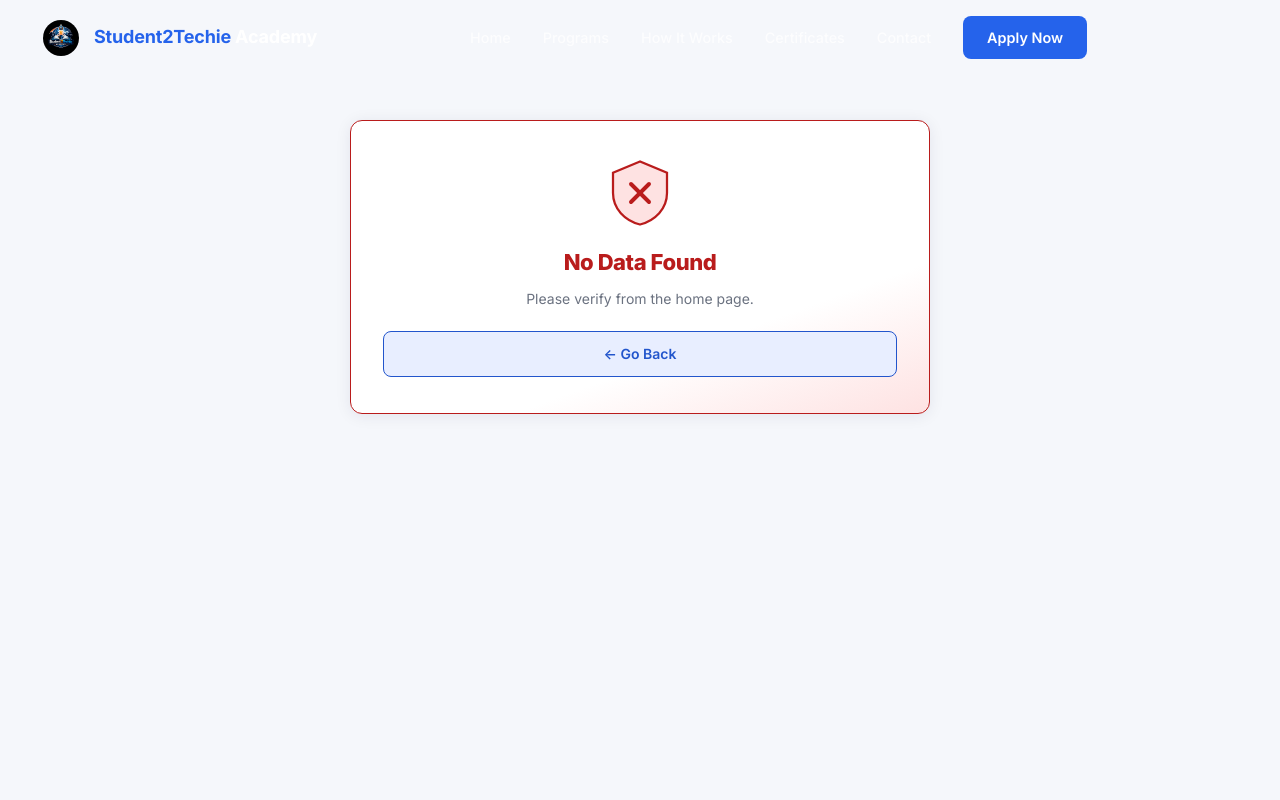
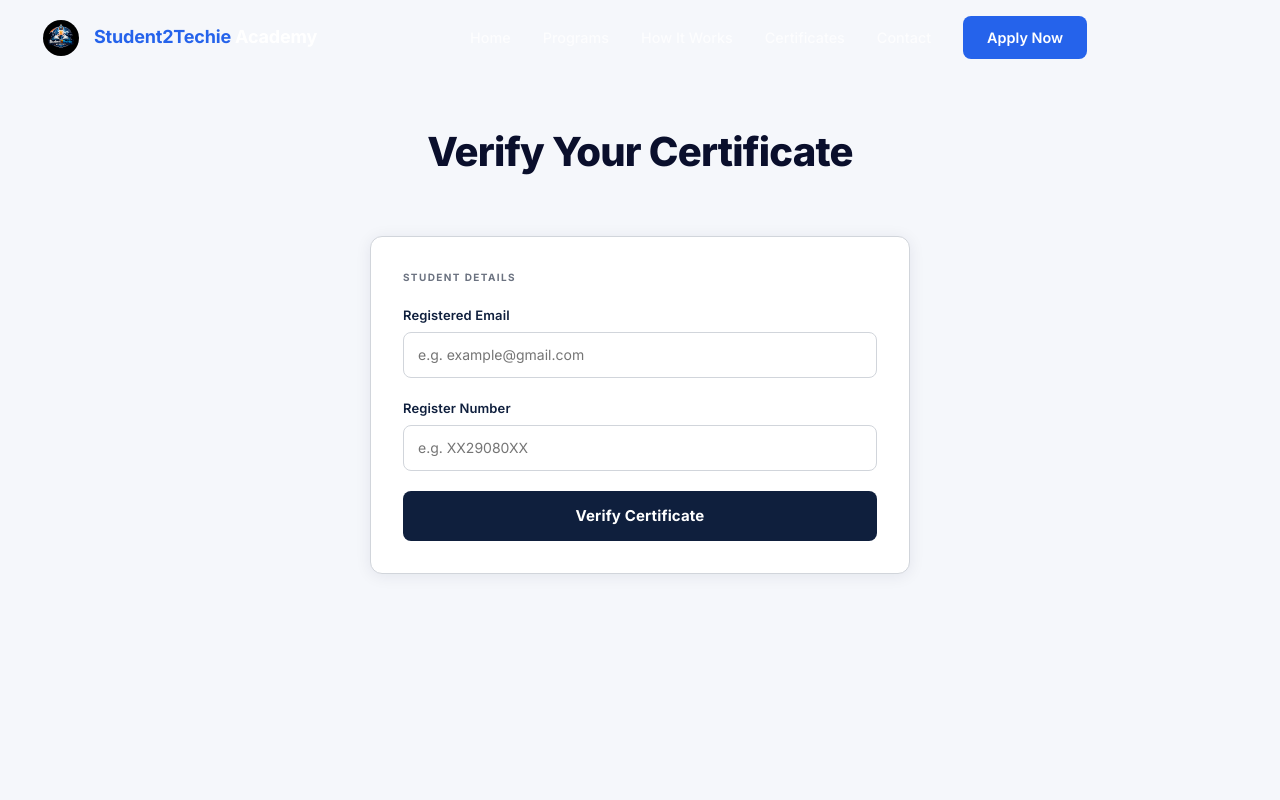
Before and after one commit to student2techie-star/student2techie, a React (Vite) app: page /verify in a window 1280 px wide. Shown: the top 800 px of the page. Built offline with nearby package versions, Linux system fonts and the light colour scheme; the HTML template or start-up script is replaced by a standard one.

Commit message:
feat: implement certificate verification page with student record display and SEO integration

```diff
--- a/src/components/Verify.jsx
+++ b/src/components/Verify.jsx
@@ -2,6 +2,7 @@ import { useEffect } from "react";
 import { useLocation, useNavigate } from "react-router-dom";
 import SEO from "./SEO";
 import { verifyPageKeywords } from "../Data/seoKeywords";
+import CertificateVerifier from "./Certificateverifier";
 import "./CertificateVerifier.css";
 
 export default function Verify() {
@@ -24,19 +25,7 @@ export default function Verify() {
           keywords={verifyPageKeywords}
         />
         <main className="verify-main">
-          <div className="card result-card result-invalid" style={{ textAlign: "center" }}>
-            <svg viewBox="0 0 64 64" fill="none" className="shield-icon">
-              <path d="M32 4L8 14v18c0 14 10.5 24.5 24 28 13.5-3.5 24-14 24-28V14L32 4z"
-                fill="var(--red-fill)" stroke="var(--red)" strokeWidth="2" />
-              <line x1="24" y1="24" x2="40" y2="40" stroke="var(--red)" strokeWidth="3.5" strokeLinecap="round" />
-              <line x1="40" y1="24" x2="24" y2="40" stroke="var(--red)" strokeWidth="3.5" strokeLinecap="round" />
-            </svg>
-            <div className="result-title invalid-title">No Data Found</div>
-            <div className="result-sub">Please verify from the home page.</div>
-            <button className="btn-reset" onClick={() => navigate("/")} style={{ marginTop: "20px" }}>
-              ← Go Back
-            </button>
-          </div>
+          <CertificateVerifier />
         </main>
       </div>
     );
```
